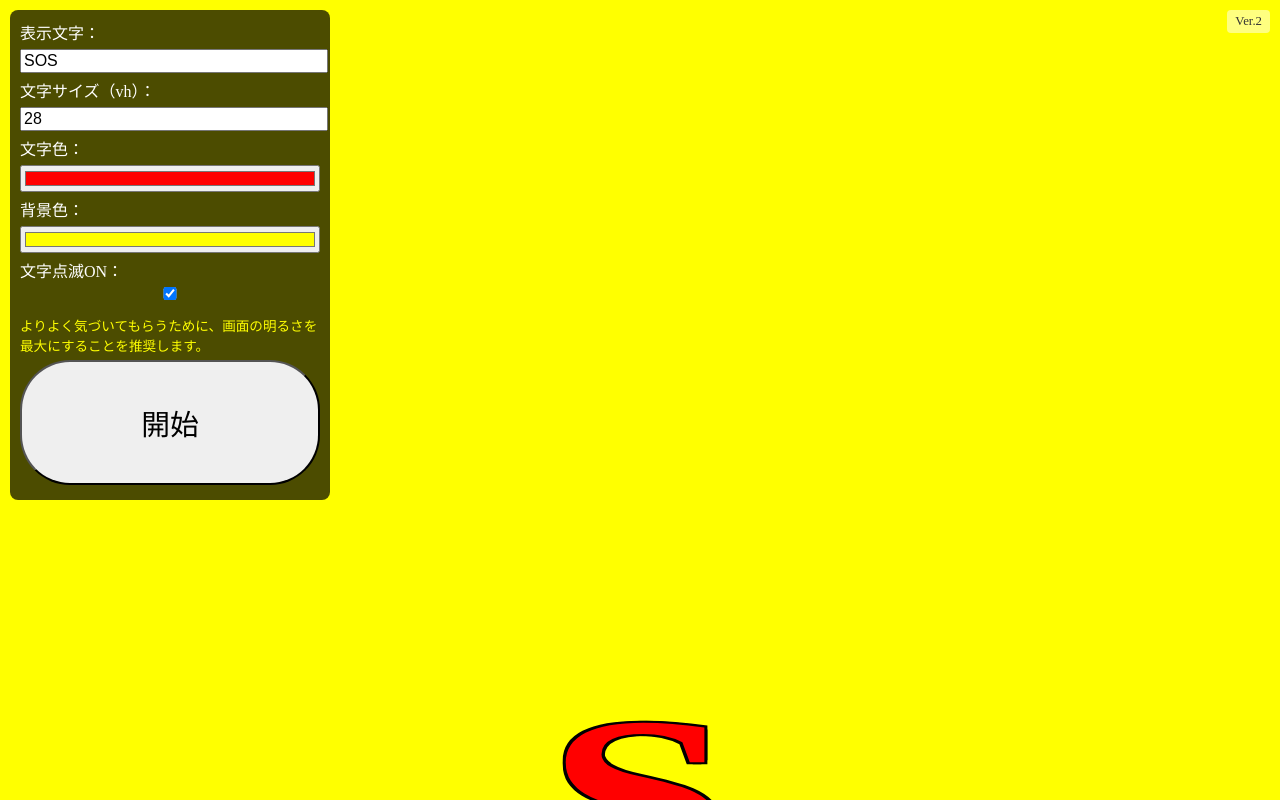
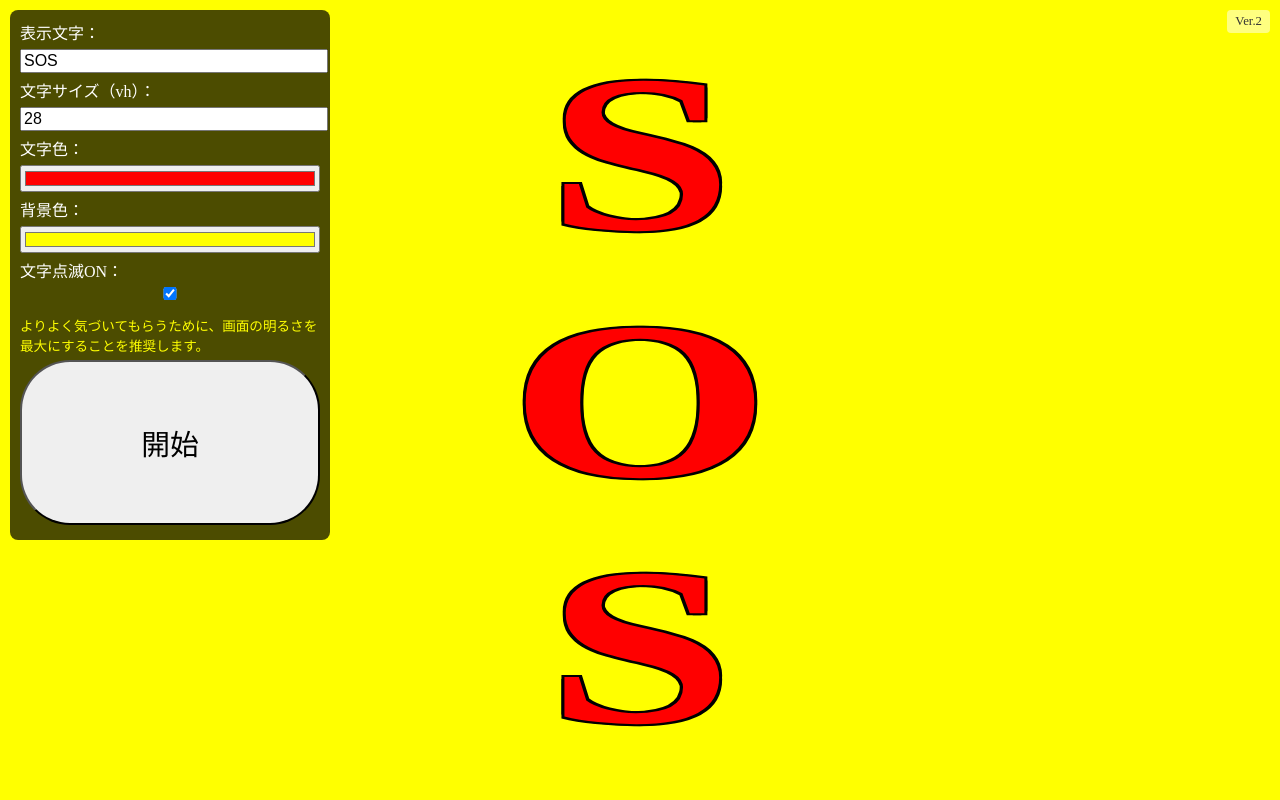
Before and after one commit to NKAZ33/sos-blinker-final, a plain HTML site: page index.html in a window 1280 px wide. Drawn offline with Linux system fonts and the light colour scheme.

Commit message:
Update index.html

```diff
--- a/index.html
+++ b/index.html
@@ -14,7 +14,7 @@
       height: 100vh;
       background-color: yellow;
       display: flex;
-      align-items: flex-start;
+      align-items: center;
       justify-content: center;
       user-select: none;
       overflow: hidden;
@@ -27,9 +27,8 @@
     #text {
       display: flex;
       flex-direction: column;
-      justify-content: flex-start;
+      justify-content: center;
       align-items: center;
-      margin-top: 3em;
       color: red;
       font-weight: 900;
       transition: opacity 0.2s ease;
@@ -73,7 +72,7 @@
       width: 100%;
     }
     button {
-      padding: 40px 20px;
+      padding: 60px 20px;
       font-size: 1.8em;
       border-radius: 50px;
     }
```
